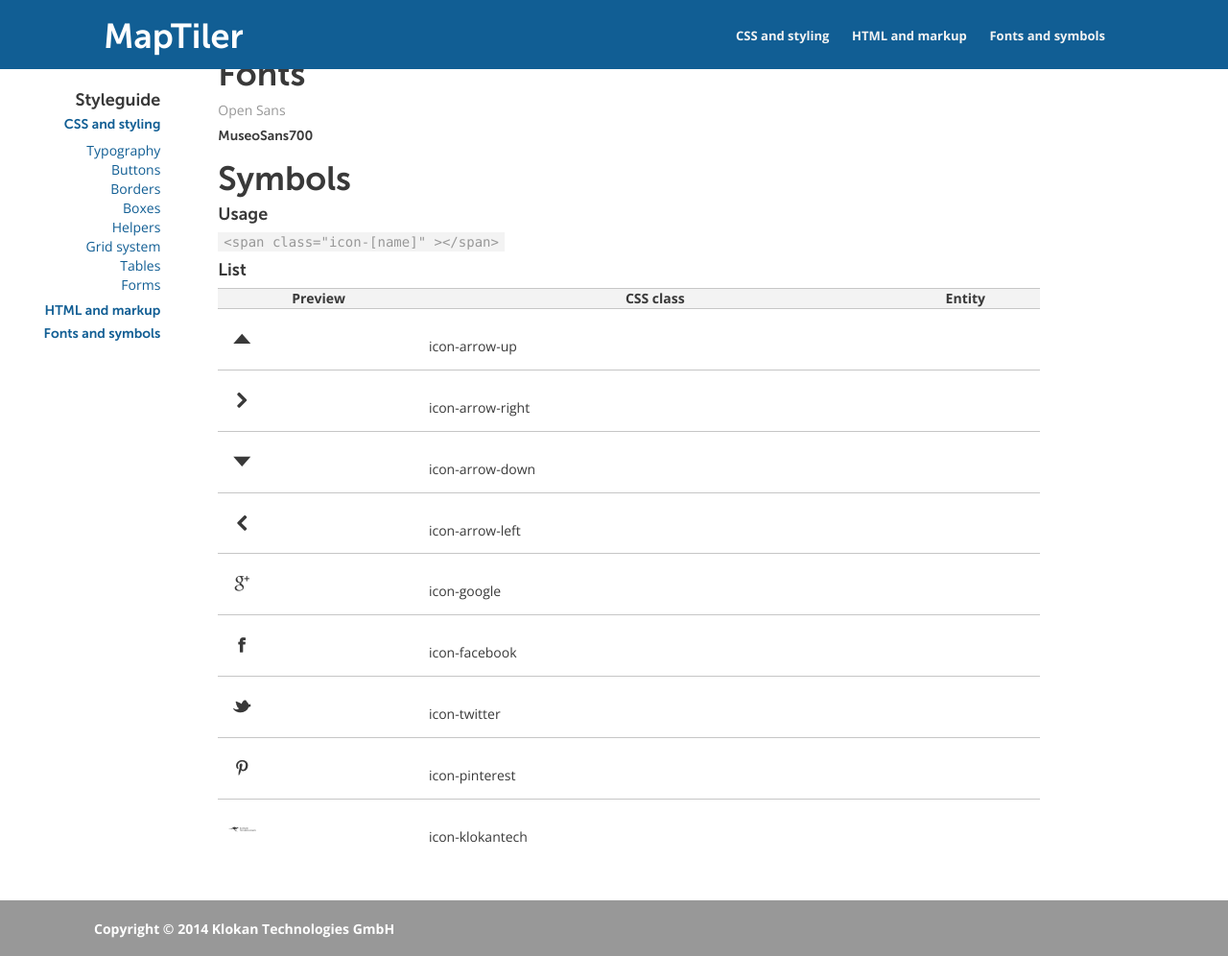
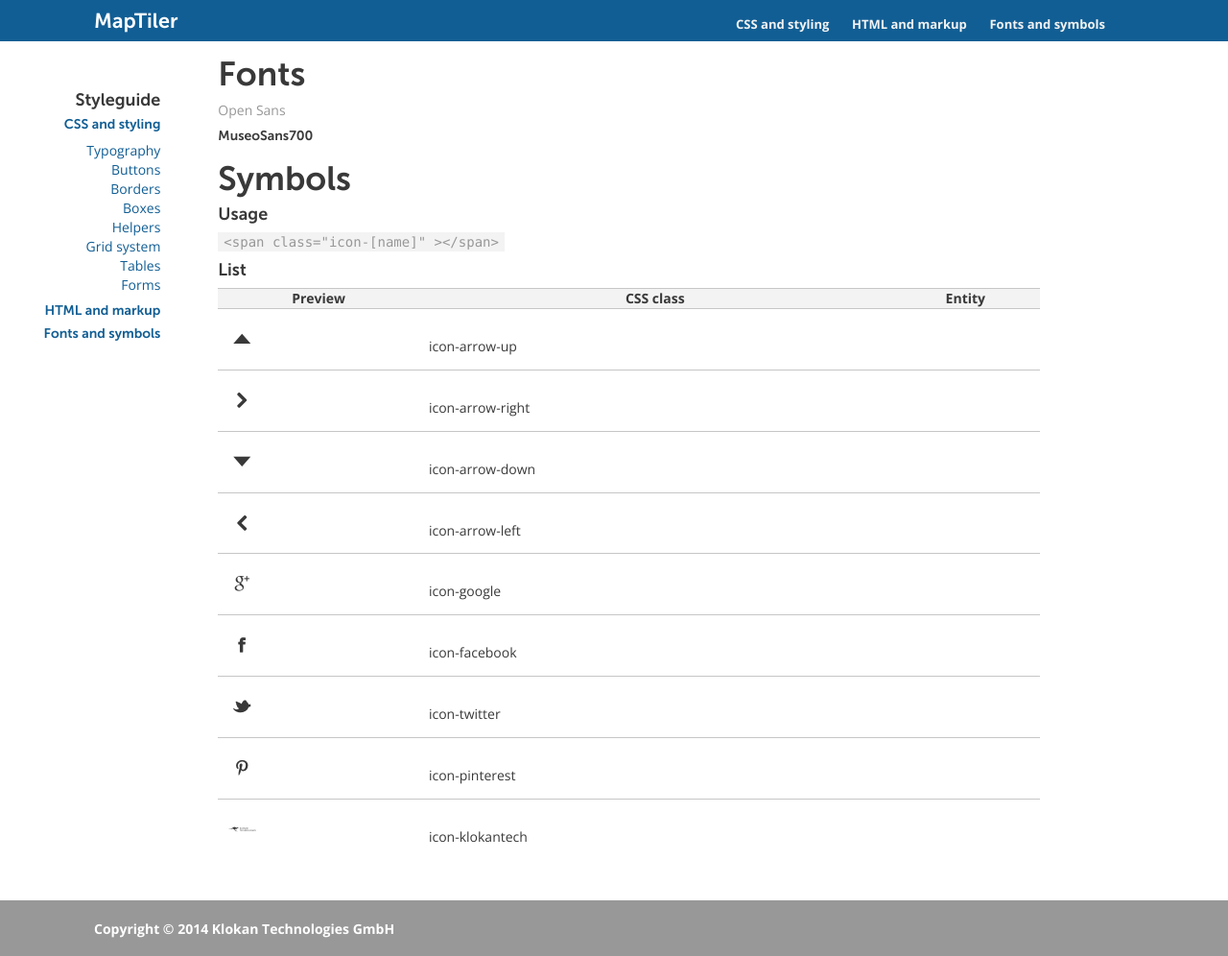
Before and after one commit to klokantech/styles, a Jekyll site: the page built from fonts.html, in a window 1280 px wide and 996 px high. Shown: the whole window at 96% size. Built offline with Jekyll 4.4.1, drawn with Linux system fonts in a browser that asks for light colours.

Commit message:
navbar top small

```diff
--- a/_layouts/default.html
+++ b/_layouts/default.html
@@ -14,7 +14,7 @@
     <script type="text/javascript" src="{{ site.baseurl }}/js/index.js"></script>
   </head>
   <body>
-    <div id="navbar-top">
+    <div id="navbar-top-small">
       <div class="container">
         <div class="logo">
           <h1><a href="http://maptiler.com">MapTiler</a></h1>
--- a/_sass/_navbar.scss
+++ b/_sass/_navbar.scss
@@ -92,7 +92,6 @@
       display: none;
       background-color: #ffffff;
       position: absolute;
-      top: $navbar-top-height;
       left: 0;
       right: 0;
       list-style-type: none;
@@ -116,3 +115,27 @@
     }
   }
 }
+
+#navbar-top-small{
+  @extend #navbar-top;
+  height: $navbar-top-height * 0.6;
+  .logo{
+    h1{
+      font-size: $navbar-top-title-size * 0.6;
+      height: $navbar-top-height * 0.6;
+      padding: 0;
+      padding-top:  ($navbar-top-height - $navbar-top-title-size - $navbar-top-title-padding-bottom) * 0.6;
+      padding-bottom:  $navbar-top-title-padding-bottom * 0.6;
+    }
+  }
+  .nav{
+    a{
+      height: $navbar-top-height * 0.6;
+      padding-top:  ($navbar-top-height - $navbar-top-link-size - $navbar-top-menu-padding-bottom) * 0.6;
+      padding-bottom:  $navbar-top-title-padding-bottom * 0.6;
+    }
+  }
+  #nav-mobile-nav{
+    top: $navbar-top-height * 0.6;
+  }
+}
```
